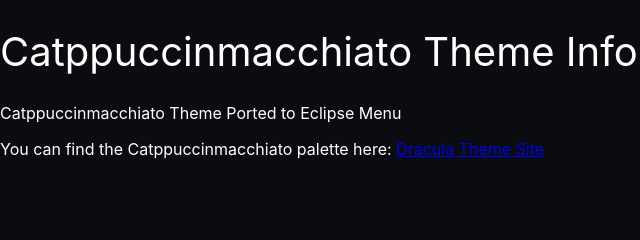
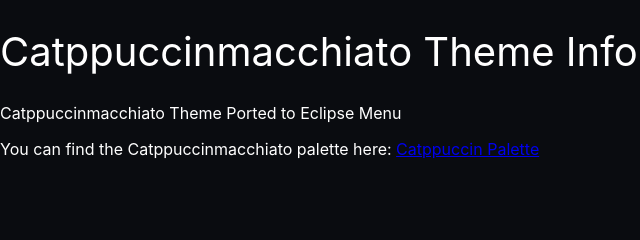
Before and after one commit to GMDPLUTONIC/eclipse-themes, a plain HTML site: page custom-themes/catppuccinmacchiato/index.html in a window 1280 px wide. Shown: the top 240 px of the page, 0-640 px from the left. Drawn offline with nearby package versions, Linux system fonts and the light colour scheme.

Commit message:
Update index.html

```diff
--- a/custom-themes/catppuccinmacchiato/index.html
+++ b/custom-themes/catppuccinmacchiato/index.html
@@ -14,7 +14,7 @@
 
     <h1>Catppuccinmacchiato Theme Info</h1>
     <p>Catppuccinmacchiato Theme Ported to Eclipse Menu</p>
-    <p>You can find the Catppuccinmacchiato palette here: <a href="https://catppuccin.com/palette/">Dracula Theme Site</a></p>
+    <p>You can find the Catppuccinmacchiato palette here: <a href="https://catppuccin.com/palette/">Catppuccin Palette</a></p>
 
     <a href="https://github.com/GMDPLUTONIC/eclipse-themes/releases/download/catppuccinmacchiato/catppuccinmacchiato.json" target="_blank" download>
         <button style="margin: 100px 400px; height: 100px; width: 100px;">Download</button>
```
